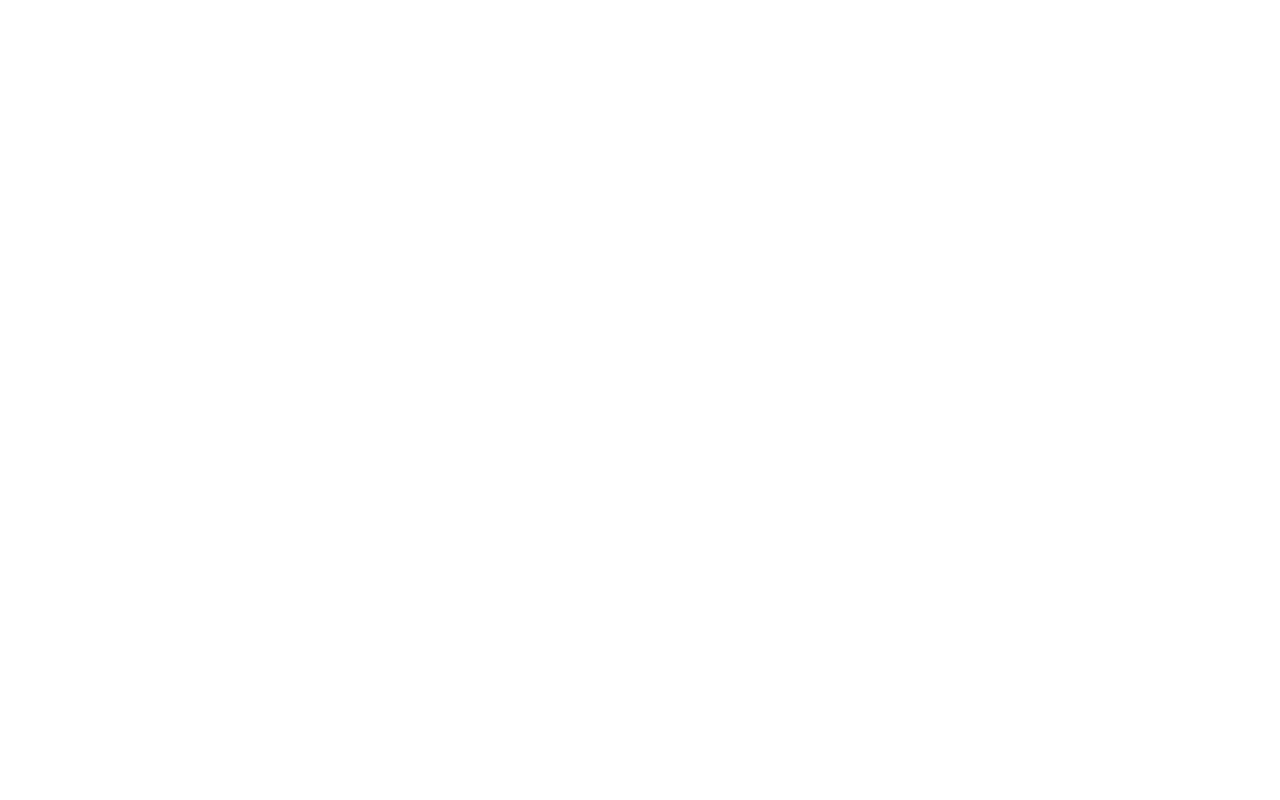
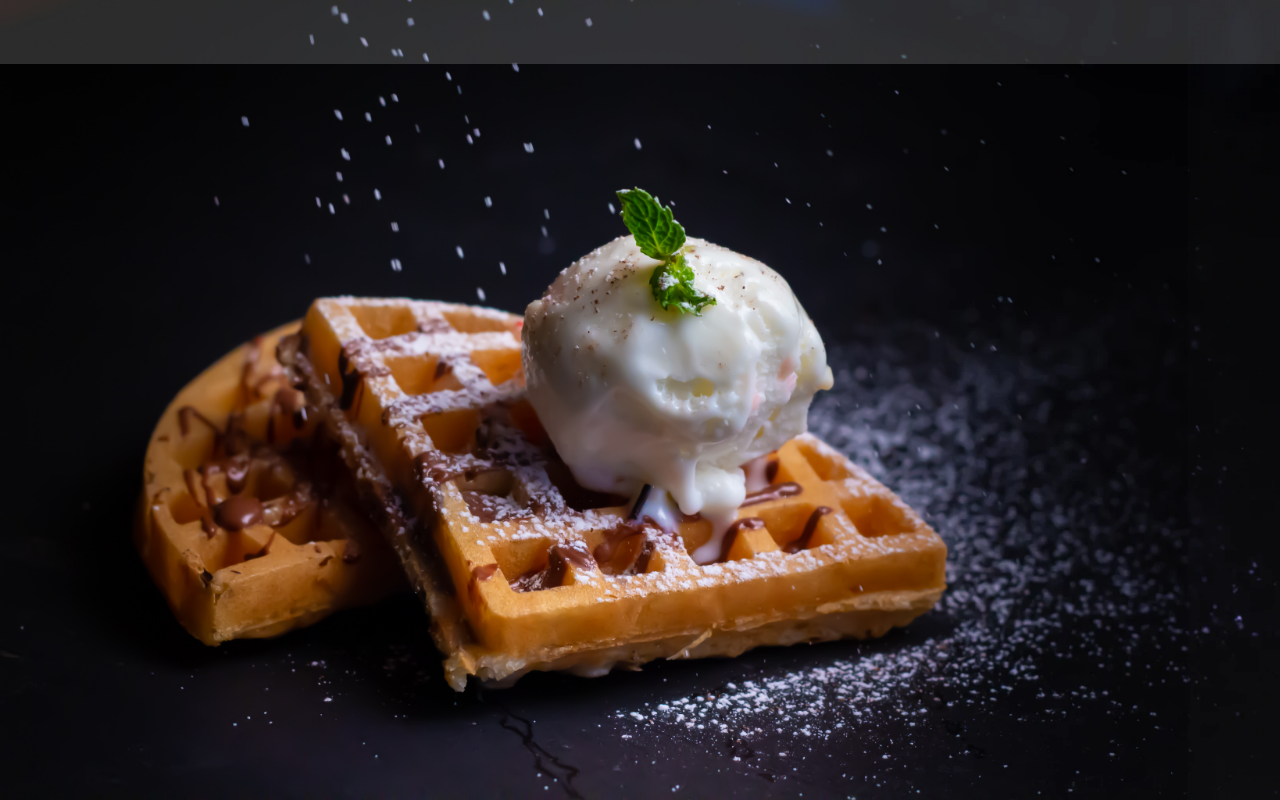
Before and after one commit to crispynoodlesoup/restaurant-page, a website built with webpack: page dist/index.html in a window 1280 px wide. Built offline with nearby package versions, Linux system fonts and the light colour scheme.

Commit message:
Barebones homepage

```diff
--- a/dist/index.html
+++ b/dist/index.html
@@ -6,11 +6,15 @@
     <meta http-equiv="X-UA-Compatible" content="IE=edge">
     <meta name="viewport" content="width=device-width, initial-scale=1.0">
     <title>Restaurant</title>
+    <link rel="stylesheet" href="./style.css">
     <script src="main.js"></script>
 </head>
 
 <body>
-    <div class="content">
+    <div id="content">
+        <nav></nav>
+        <main></main>
+        <footer></footer>
     </div>
 </body>
 
--- /dev/null
+++ b/dist/style.css
@@ -0,0 +1,34 @@
+* {
+  margin: 0;
+  padding: 0;
+  box-sizing: border-box;
+}
+
+body {
+  background-color: #020014;
+  font-family: system-ui, -apple-system, BlinkMacSystemFont, "Segoe UI", Roboto,
+    Oxygen, Ubuntu, Cantarell, "Open Sans", "Helvetica Neue", sans-serif;
+}
+
+#content {
+  height: 100vh;
+  width: 100vw;
+  display: grid;
+  grid-template-rows: 4rem 1fr 4rem;
+  background-image: url("../src/waffle_salt.png");
+  background-color: #050505;
+  background-size: auto 100vh;
+  background-position: 0% 50%;
+  background-repeat: no-repeat;
+}
+
+nav {
+  background-color: #f3f3f32c;
+}
+
+main {
+}
+
+footer {
+  /*background-color: #00000073;*/
+}
--- a/package.json
+++ b/package.json
@@ -2,9 +2,10 @@
   "name": "restaurant-page",
   "version": "1.0.0",
   "description": "",
-  "main": "index.js",
+  "private": true,
   "scripts": {
-    "test": "echo \"Error: no test specified\" && exit 1"
+    "test": "echo \"Error: no test specified\" && exit 1",
+    "build": "webpack"
   },
   "author": "",
   "license": "ISC",
```
Also changed, not shown: src/waffle_salt.png (added).
